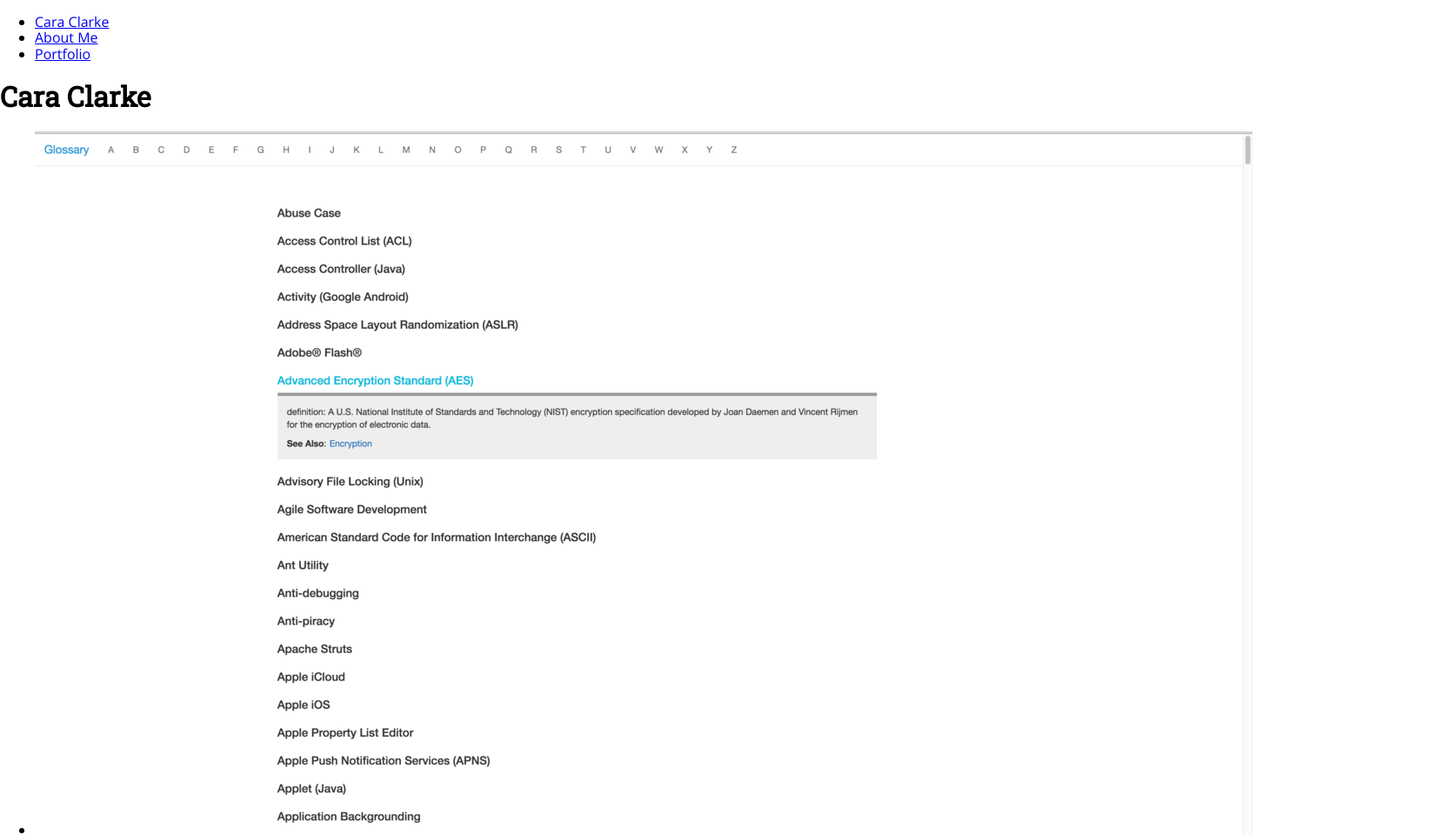
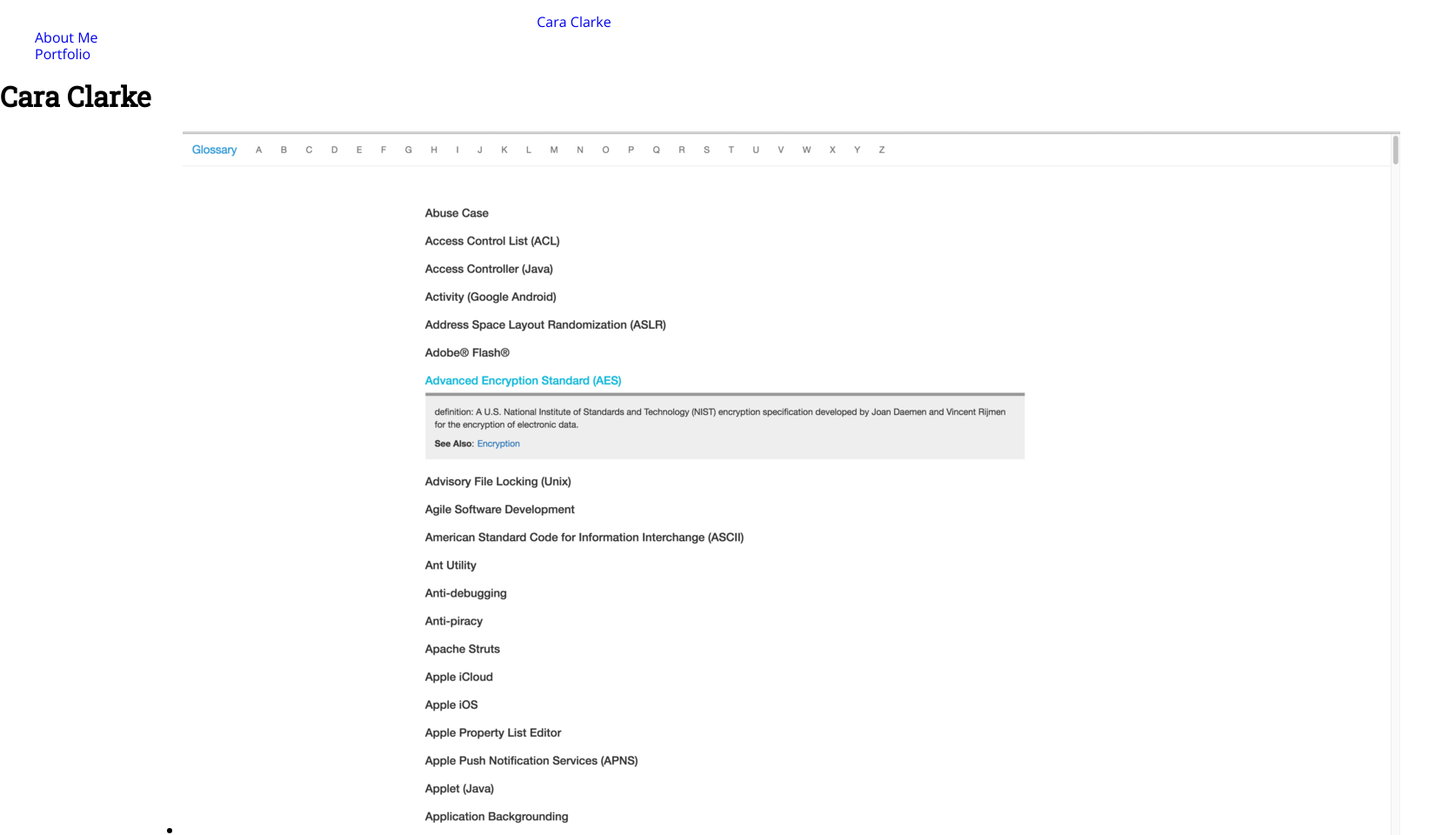
Before and after one commit to caraclarke/cara-website, a website: page src/index.html in a window 1280 px wide. Shown: the top 960 px of the page at 87% size, 1650 px wide, since content can reach past the window. Drawn offline with nearby package versions, Linux system fonts and the light colour scheme.

Commit message:
start adding base styles

```diff
--- a/src/index.html
+++ b/src/index.html
@@ -13,7 +13,7 @@
 
   <nav>
     <ul>
-      <li class="item"><a href="#">Cara Clarke</a></li>
+      <li class="item" id="logo"><a href="#">Cara Clarke</a></li>
       <li class="item"><a href="#">About Me</a></li>
       <li class="item"><a href="#">Portfolio</a></li>
     </ul>
@@ -23,7 +23,7 @@
     <h1>Cara Clarke</h1>
   </header>
 
-  <div>
+  <div id="wrapper">
 
     <section class="section port">
       <ul>
--- a/src/scss/_base.scss
+++ b/src/scss/_base.scss
@@ -11,3 +11,13 @@ h4,
 h5 {
   font-family: $serif;
 }
+
+nav {
+  ul {
+    list-style: none;
+  }
+}
+
+a {
+  text-decoration: none;
+}
--- a/src/scss/main.scss
+++ b/src/scss/main.scss
@@ -4,3 +4,14 @@
 @import "vars/vars";
 
 @import "base";
+
+#wrapper {
+  max-width: 940px;
+  margin: 0 auto;
+  padding: 0 5%;
+}
+
+#logo {
+  text-align: center;
+  margin: 0;
+}
```
Also changed, not shown: src/css/main.css, src/scss/vars/_vars.scss (line endings or trailing spaces).
